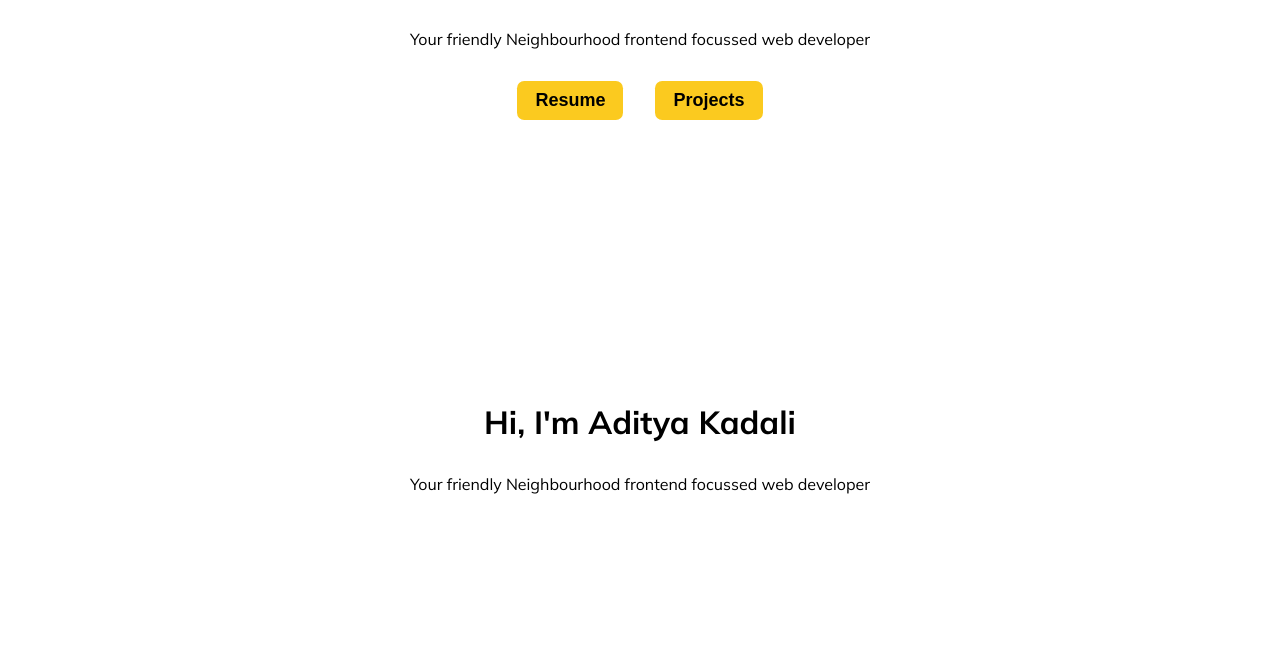
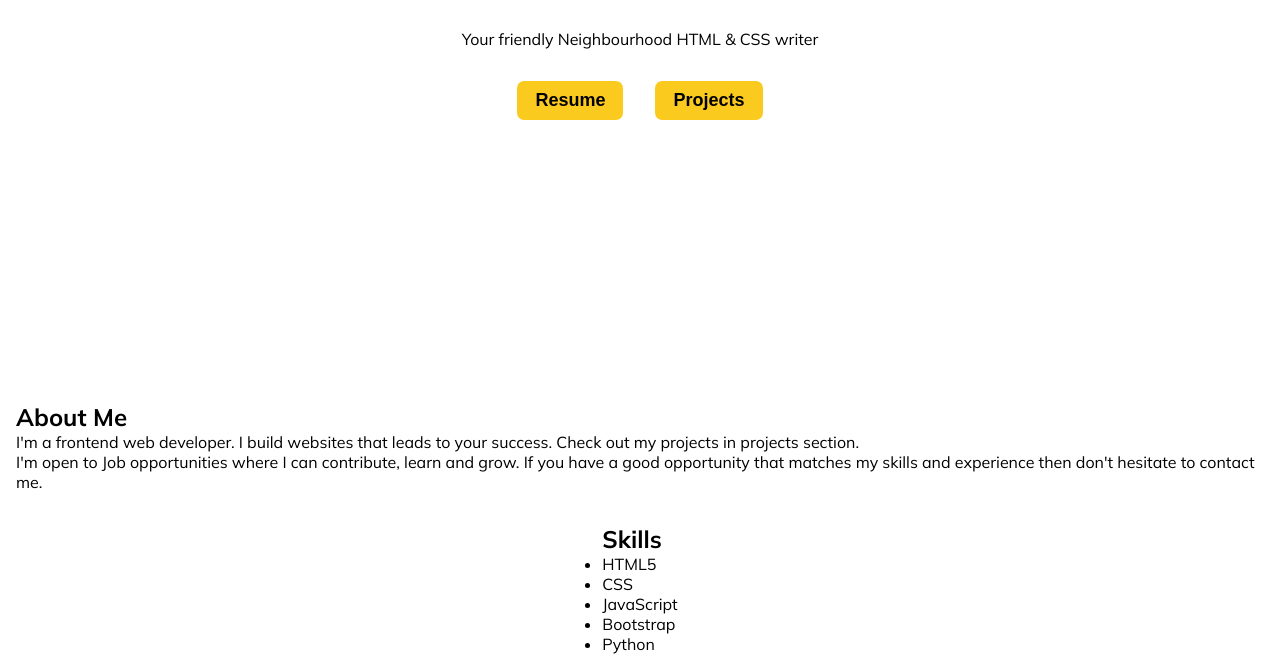
Before and after one commit to Adityakadali/adityakadali.github.io, a plain HTML site: page index.html in a window 1280 px wide. Shown: the part 371-1041 px from the top of the page. Before the commit the page ends 881 px from the top, so only its background shows below. Drawn offline with Linux system fonts and the light colour scheme.

Commit message:
added about section

```diff
--- a/index.html
+++ b/index.html
@@ -21,15 +21,35 @@
     <main>
       <div class="home-container">
         <h1>Hi, I'm Aditya Kadali</h1>
-        <p>Your friendly Neighbourhood frontend focussed web developer</p>
+        <p>Your friendly Neighbourhood HTML & CSS writer</p>
         <div class="button-group">
-          <button>Resume</button>
+          <a href="./assets/Resume.pdf" download><button>Resume</button></a>
           <button>Projects</button>
         </div>
       </div>
       <div class="about-container">
-        <h1>Hi, I'm Aditya Kadali</h1>
-        <p>Your friendly Neighbourhood frontend focussed web developer</p>
+        <div class="about">
+          <h2>About Me</h2>
+          <p>
+            I'm a frontend web developer. I build websites that leads to your
+            success. Check out my projects in projects section.
+          </p>
+          <p>
+            I'm open to Job opportunities where I can contribute, learn and
+            grow. If you have a good opportunity that matches my skills and
+            experience then don't hesitate to contact me.
+          </p>
+        </div>
+        <div class="skills">
+          <h2>Skills</h2>
+          <ul>
+            <li>HTML5</li>
+            <li>CSS</li>
+            <li>JavaScript</li>
+            <li>Bootstrap</li>
+            <li>Python</li>
+          </ul>
+        </div>
       </div>
     </main>
   </body>
```
